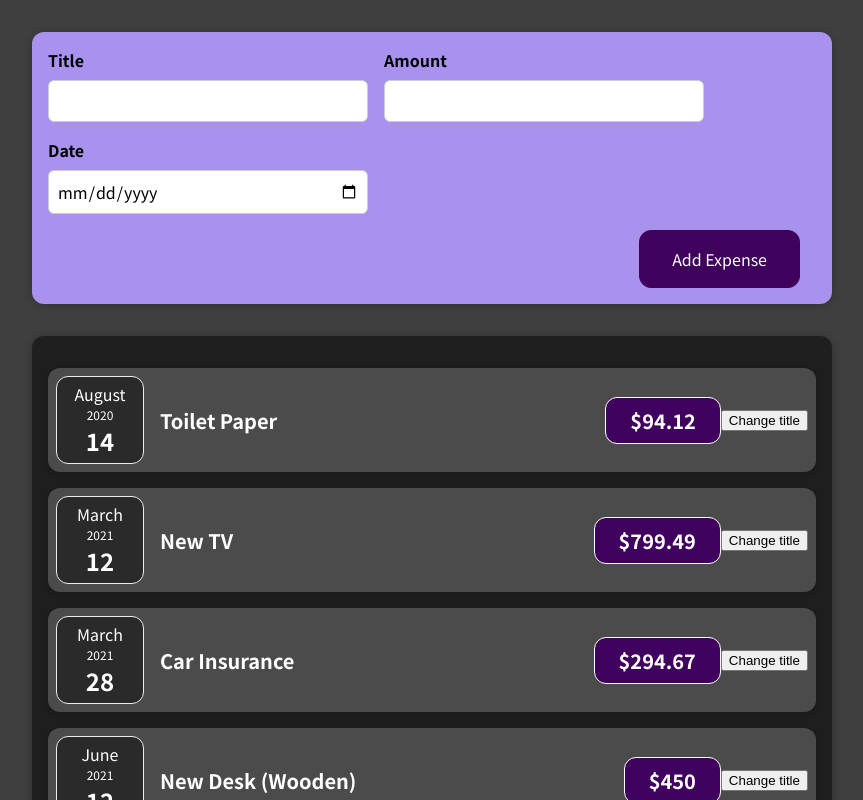
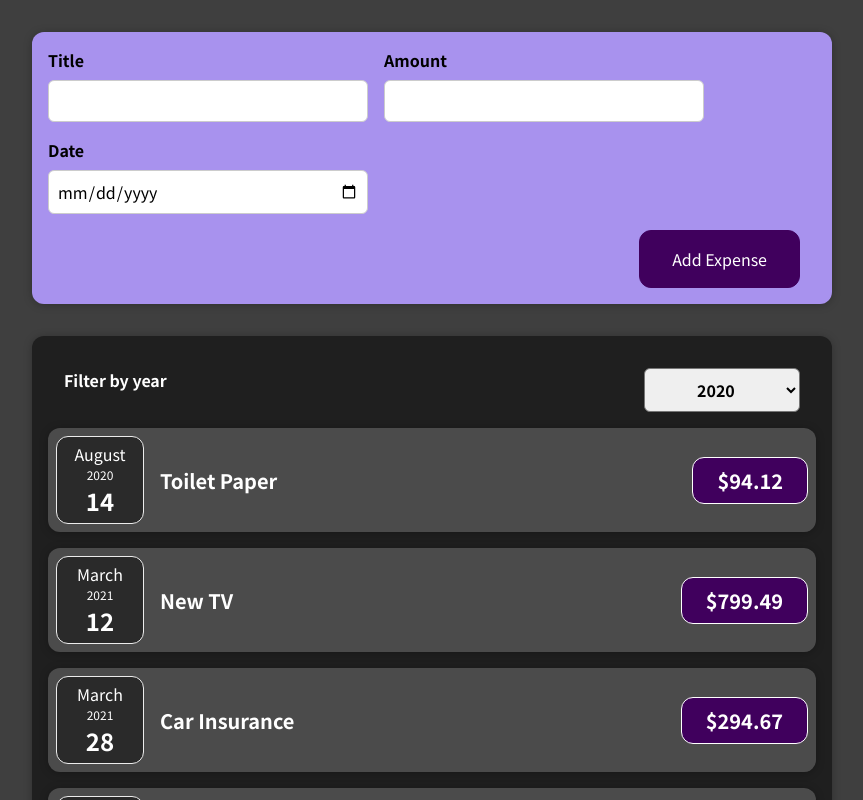
Before and after one commit to AMA2581/react-learning-AMA25-01, a React (Create React App) app: page / in a window 1280 px wide. Shown: the top 800 px of the page, without its empty margins (208-1071 px from the left). Built offline with nearby package versions, Linux system fonts and the light colour scheme.

Commit message:
end of part 04

```diff
--- a/src/components/Expenses/ExpenseItem.js
+++ b/src/components/Expenses/ExpenseItem.js
@@ -1,24 +1,16 @@
-import React, { useState } from "react";
+import React from "react";
 import "./ExpenseItem.css";
 import ExpenseDate from "./ExpenseDate";
 import Card from "../UI/Card";
 
 function ExpenseItem(props) {
-  const [title, setTitle] = useState(props.title);
-
-  const clicked = () => {
-    setTitle("Updated!");
-    console.log(title);
-  };
-
   return (
     <Card className="expense-item">
       <ExpenseDate date={props.date} />
       <div className="expense-item__description">
-        <h2>{title}</h2>
+        <h2>{props.title}</h2>
         <div className="expense-item__price">${props.amount}</div>
       </div>
-      <button onClick={clicked}>Change title</button>
     </Card>
   );
 }
--- a/src/components/Expenses/Expenses.js
+++ b/src/components/Expenses/Expenses.js
@@ -1,11 +1,22 @@
-import React from "react";
+import React, { useState } from "react";
 import ExpenseItem from "./ExpenseItem";
+import ExpensesFilter from "./ExpensesFilter";
 import Card from "../UI/Card";
 import "./Expenses.css";
 
 function Expenses(props) {
+  const [filteredYear, setFilteredYear] = useState("2020");
+
+  function filterChangeHandler(selectedYear) {
+    setFilteredYear(selectedYear);
+  }
+
   return (
     <Card className="expenses">
+      <ExpensesFilter
+        selected={filteredYear}
+        onChangeFilter={filterChangeHandler}
+      />
       <ExpenseItem
         title={props.items[0].title}
         amount={props.items[0].amount}
--- /dev/null
+++ b/src/components/Expenses/ExpensesFilter.js
@@ -0,0 +1,27 @@
+import React from "react";
+
+import "./ExpensesFilter.css";
+
+const ExpensesFilter = (props) => {
+
+  function dropdownChangeHandler(event) {
+    props.onChangeFilter(event.target.value);
+  }
+
+  return (
+    <div className="expenses-filter">
+      <div className="expenses-filter__control">
+        <label>Filter by year</label>
+        <select value={props.selected} onChange={dropdownChangeHandler}>
+          <option value="2023">2023</option>
+          <option value="2022">2022</option>
+          <option value="2021">2021</option>
+          <option value="2020">2020</option>
+          <option value="2019">2019</option>
+        </select>
+      </div>
+    </div>
+  );
+};
+
+export default ExpensesFilter;
```
Also changed, not shown: src/components/Expenses/ExpensesFilter.css (renamed from src/components/NewExpense/ExpensesFilter.css).
